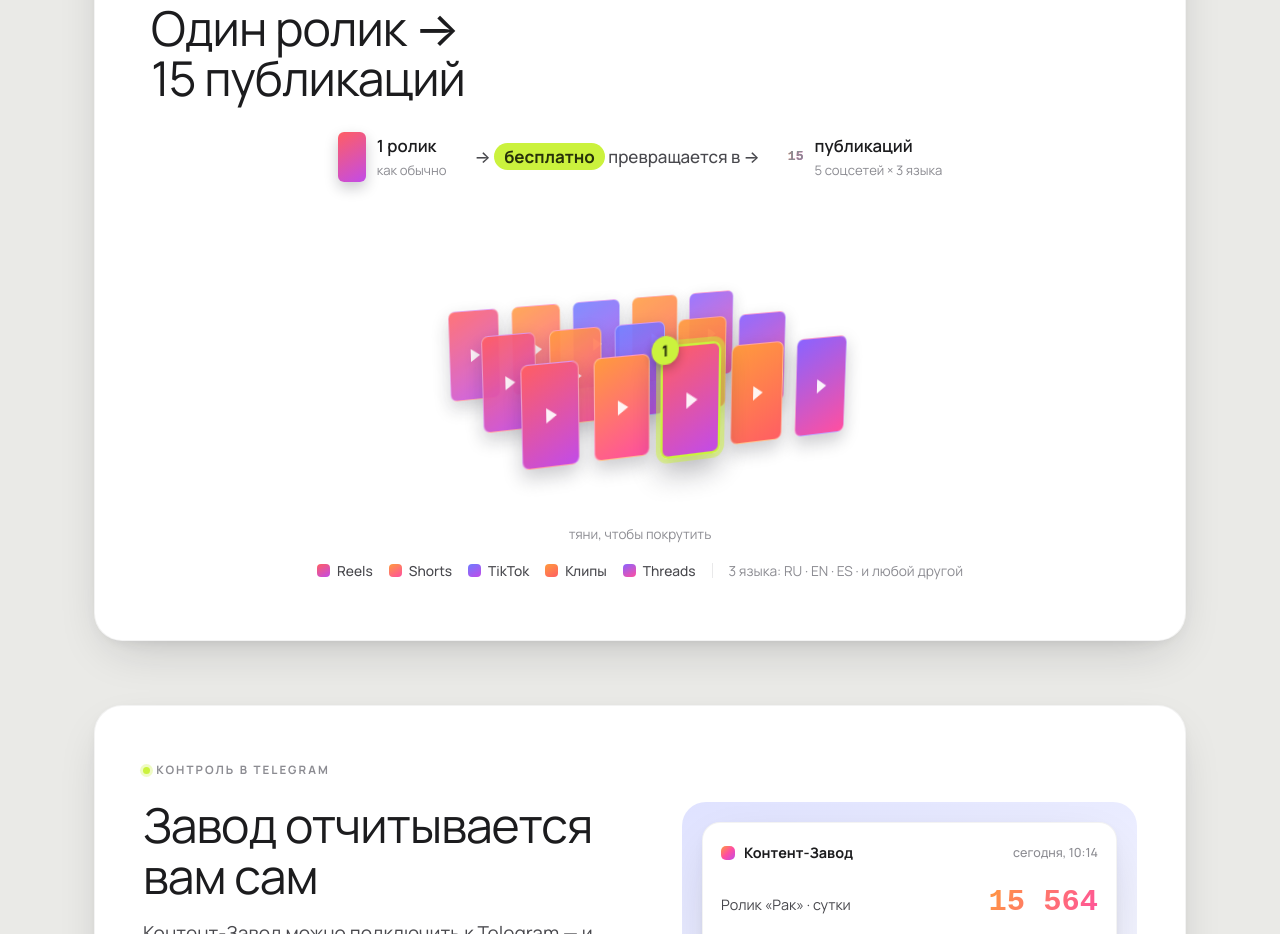
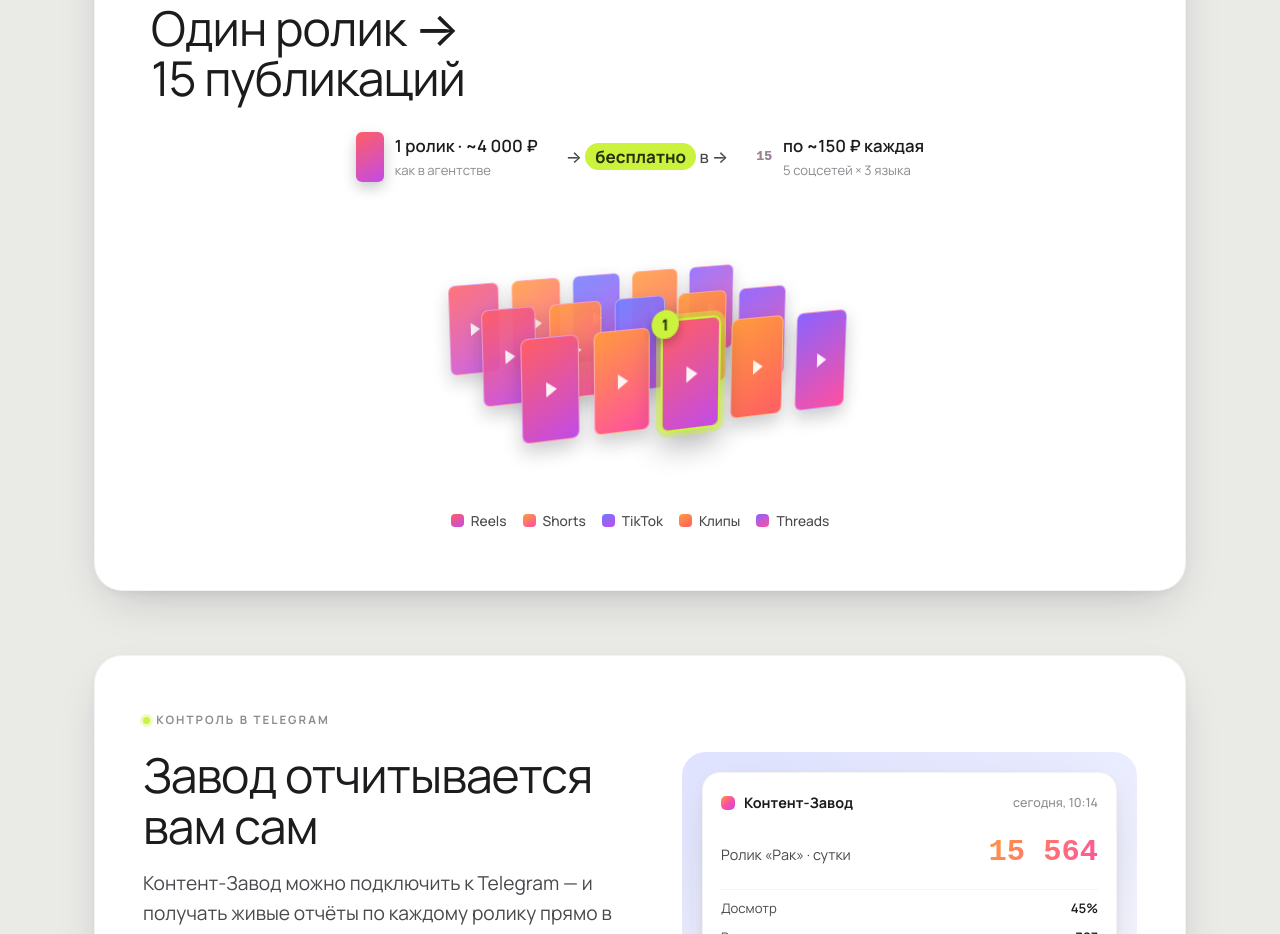
Before and after one commit to rpregul/zavod, a plain HTML site: page index.html in a window 1280 px wide. Shown: the part 4395-5329 px from the top of the page. Drawn offline with Linux system fonts and the light colour scheme; a web font is replaced by a local one.

Commit message:
3D компактнее на мобиле (цены 4000→150, короче strip, убрал тяни/языки, легенда в строку), 3-й шаг на всю ширину, FAQ про сроки

```diff
--- a/index.html
+++ b/index.html
@@ -423,7 +423,7 @@ section{position:relative}
 .m3-cvt__n{font-family:"Handjet",monospace;font-weight:700;font-size:2.8rem;line-height:.9;background:linear-gradient(120deg,var(--a1),var(--a3),var(--a4));-webkit-background-clip:text;background-clip:text;color:transparent}
 .m3-cvt__mid{color:var(--ink-2);font-weight:500;white-space:nowrap}
 .m3-cvt__free{background:var(--lime);color:var(--lime-ink);border-radius:999px;padding:2px 10px;font-weight:700}
-.m3-stage{position:relative;height:clamp(320px,46vh,460px);display:flex;align-items:center;justify-content:center;perspective:1400px;cursor:grab;touch-action:none;overflow:hidden;user-select:none;margin-top:4px}
+.m3-stage{position:relative;height:clamp(290px,40vh,410px);display:flex;align-items:center;justify-content:center;perspective:1400px;cursor:grab;touch-action:none;overflow:hidden;user-select:none;margin-top:2px}
 .m3-stage:active{cursor:grabbing}
 .m3-cube{position:relative;width:0;height:0;transform-style:preserve-3d}
 .m3-tile{position:absolute;left:0;top:0;border-radius:7px;display:flex;align-items:center;justify-content:center;border:1px solid rgba(255,255,255,.4);box-shadow:0 8px 18px rgba(20,20,30,.22)}
@@ -437,6 +437,7 @@ section{position:relative}
 .m3-legend .l i{width:13px;height:13px;border-radius:4px}
 .m3-legend .sep{width:1px;height:15px;background:var(--line)}
 .m3-legend .lang{color:var(--muted)}
+@media (max-width:620px){.scale{padding:24px 16px}.m3-cvt{gap:10px;margin:18px 0 0}.m3-cvt__n{font-size:2.1rem}.m3-cvt__tile{width:24px;height:44px}.m3-cvt__mid{font-size:.9rem}.m3-cvt__side b{font-size:.96rem}.m3-stage{height:265px}.m3-legend{font-size:.7rem;gap:5px 8px}.m3-legend .l{gap:5px}.m3-legend .l i{width:9px;height:9px}}
 
 /* ================= EXTRA MOTION ================= */
 .pain,.step,.feat,.metric,.pack{transition:transform .32s var(--ease),box-shadow .32s var(--ease)}
@@ -457,6 +458,7 @@ section{position:relative}
   .bento{max-width:460px}
   .reels{grid-template-columns:repeat(2,1fr)}
   .steps{grid-template-columns:repeat(2,1fr)}
+  .steps .step:last-child{grid-column:1 / -1}
   .feats{grid-template-columns:1fr}
   .tg{grid-template-columns:1fr;gap:26px}
   .calc{grid-template-columns:1fr;gap:26px}
@@ -680,11 +682,11 @@ section{position:relative}
       <span class="eyebrow">Матрица масштаба · 3D</span>
       <h2 class="h2" style="margin:.4em 0 .2em;max-width:20ch">Один ролик → 15 публикаций</h2>
       <div class="m3-cvt">
-        <div class="m3-cvt__side"><span class="m3-cvt__tile"></span><div><b>1 ролик</b><span>как обычно</span></div></div>
-        <div class="m3-cvt__mid">→ <span class="m3-cvt__free">бесплатно</span> превращается в →</div>
-        <div class="m3-cvt__side"><span class="m3-cvt__n" data-count="15">15</span><div><b>публикаций</b><span>5 соцсетей × 3 языка</span></div></div>
+        <div class="m3-cvt__side"><span class="m3-cvt__tile"></span><div><b>1 ролик · ~4 000 ₽</b><span>как в агентстве</span></div></div>
+        <div class="m3-cvt__mid">→ <span class="m3-cvt__free">бесплатно</span> в →</div>
+        <div class="m3-cvt__side"><span class="m3-cvt__n" data-count="15">15</span><div><b>по ~150 ₽ каждая</b><span>5 соцсетей × 3 языка</span></div></div>
       </div>
-      <div class="m3-stage" id="m3stage"><div class="m3-cube" id="m3cube"></div><div class="m3-drag">тяни, чтобы покрутить</div></div>
+      <div class="m3-stage" id="m3stage"><div class="m3-cube" id="m3cube"></div></div>
       <div class="m3-legend" id="m3legend"></div>
     </div>
   </div>
@@ -876,7 +878,7 @@ section{position:relative}
     <div class="faq" data-reveal>
       <details><summary>А если я не разберусь?<span class="pm"></span></summary><p>Первую партию из 30 роликов делаем вместе — вы учитесь на живом контенте, а не по инструкции. Плюс поддержка после передачи. По гарантии «Ключи в руках» доводим до результата, пока вы не сможете делать ролик сами.</p></details>
       <details><summary>Нужна ли камера, студия или техника?<span class="pm"></span></summary><p>Нет. Всё собирается на обычном компьютере — без съёмок, актёров и оборудования. Дальше ролик пишется и монтируется с одной кнопки.</p></details>
-      <details><summary>Сколько времени до первых роликов?<span class="pm"></span></summary><p>Дни, а не месяцы. Дизайн-система и первая партия обычно занимают около двух недель, дальше вы печатаете ролики за минуты.</p></details>
+      <details><summary>Сколько времени до первых роликов?<span class="pm"></span></summary><p>Буквально через день после оплаты ваша система будет готова к любому масштабу. Всё уже настроено — осталось перенести к вам.</p></details>
       <details><summary>Подойдёт ли моя ниша?<span class="pm"></span></summary><p>Да. На заводе уже собраны таро, сказки, финансы, ИИ и трейдинг — примеры выше. Стиль настраивается под любую тему, от личного бренда до локального бизнеса.</p></details>
       <details><summary>Тексты не будут «ИИшными»?<span class="pm"></span></summary><p>Нет. Сценарии пишутся на обученной базе с приёмами продаж — человеческий текст с высоким удержанием, а не типовой ИИ-набор фраз. Именно это даёт досмотр до 47%.</p></details>
       <details><summary>На каких языках делаете?<span class="pm"></span></summary><p>На любом. Пример англоязычного ролика — в примерах выше (ниша «финансы · опционы»). Языкового барьера нет — можно вести несколько регионов одновременно.</p></details>
@@ -1007,9 +1009,7 @@ section{position:relative}
       m3cube.appendChild(t);
     }
     var m3lg=document.getElementById('m3legend');
-    if(m3lg){M3NETS.forEach(function(n){var e=document.createElement('span');e.className='l';e.innerHTML='<i style="background:linear-gradient(150deg,'+n[1]+','+n[2]+')"></i>'+n[0];m3lg.appendChild(e);});
-      var sp=document.createElement('span');sp.className='sep';m3lg.appendChild(sp);
-      var la=document.createElement('span');la.className='lang';la.textContent='3 языка: RU · EN · ES · и любой другой';m3lg.appendChild(la);}
+    if(m3lg){M3NETS.forEach(function(n){var e=document.createElement('span');e.className='l';e.innerHTML='<i style="background:linear-gradient(150deg,'+n[1]+','+n[2]+')"></i>'+n[0];m3lg.appendChild(e);});}
     var mry=-26,mrx=-14,mauto=true,mdrag=false,mlx=0,mly=0,mres;
     function m3r(){m3cube.style.transform='rotateX('+mrx+'deg) rotateY('+mry+'deg)';}
     m3r();
```
